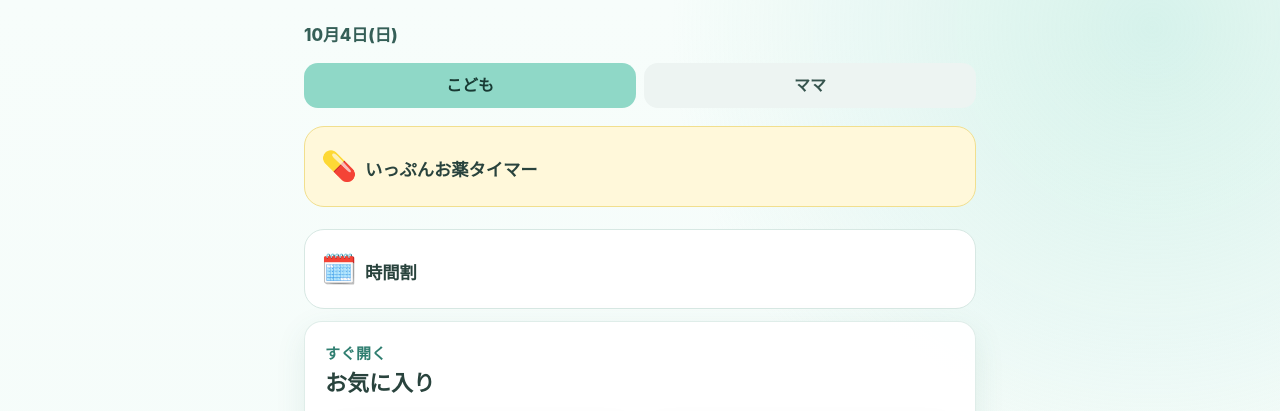
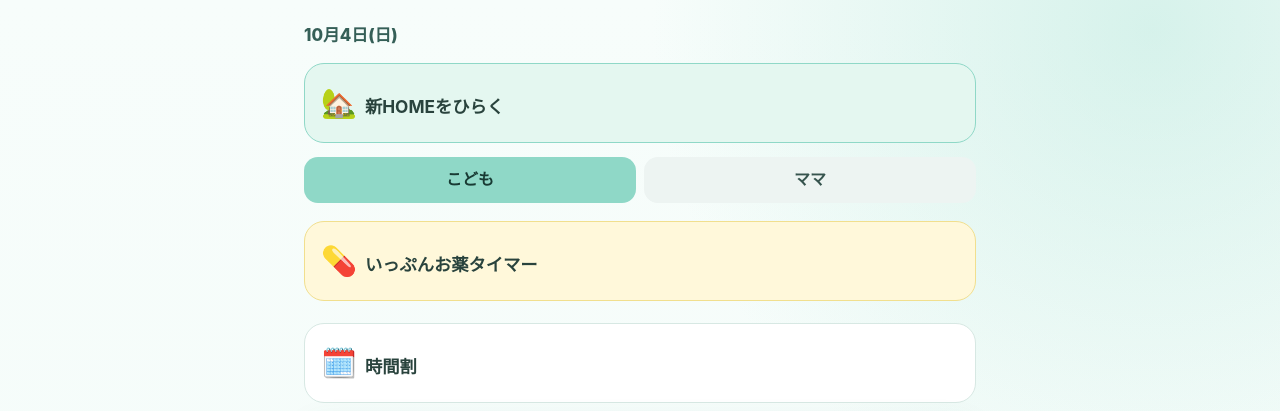
Before and after one commit to sizuku-slowdays/kids-app, a plain HTML site: page wagaya/index.html in a window 1280 px wide. Shown: the top 411 px of the page. Drawn offline with Linux system fonts and the light colour scheme.

Commit message:
Add new HOME entrance while preserving existing family HOME

```diff
--- a/wagaya/index.html
+++ b/wagaya/index.html
@@ -16,6 +16,7 @@
 <body data-page="home" data-audience="kids">
 <main class="page-shell">
 <p class="top-date" id="today">今日</p>
+<a class="important-card" href="https://home-worker.sslowdayss.workers.dev/" style="background:#e4f7f0;border-color:#8fd8c7;margin-bottom:14px"><span style="font-size:1.8rem;margin-right:8px">🏡</span><strong>新HOMEをひらく</strong></a>
 <div class="home-switch" aria-label="ホーム切り替え"><a class="active" href="./index.html">こども</a><a href="./mama.html">ママ</a></div>
 <a class="important-card" href="https://cetus.fun/kids-app/medicine-game.html"><span style="font-size:1.8rem;margin-right:8px">💊</span><strong>いっぷんお薬タイマー</strong></a>
 <a class="important-card" href="./timetable.html" style="background:#ffffff;border-color:#d7e8e3;margin-bottom:12px"><span style="font-size:1.8rem;margin-right:8px">🗓️</span><strong>時間割</strong></a>
```
Also changed, not shown: wagaya/kids.html (+1 -0 lines), wagaya/mama.html (+1 -0 lines).
